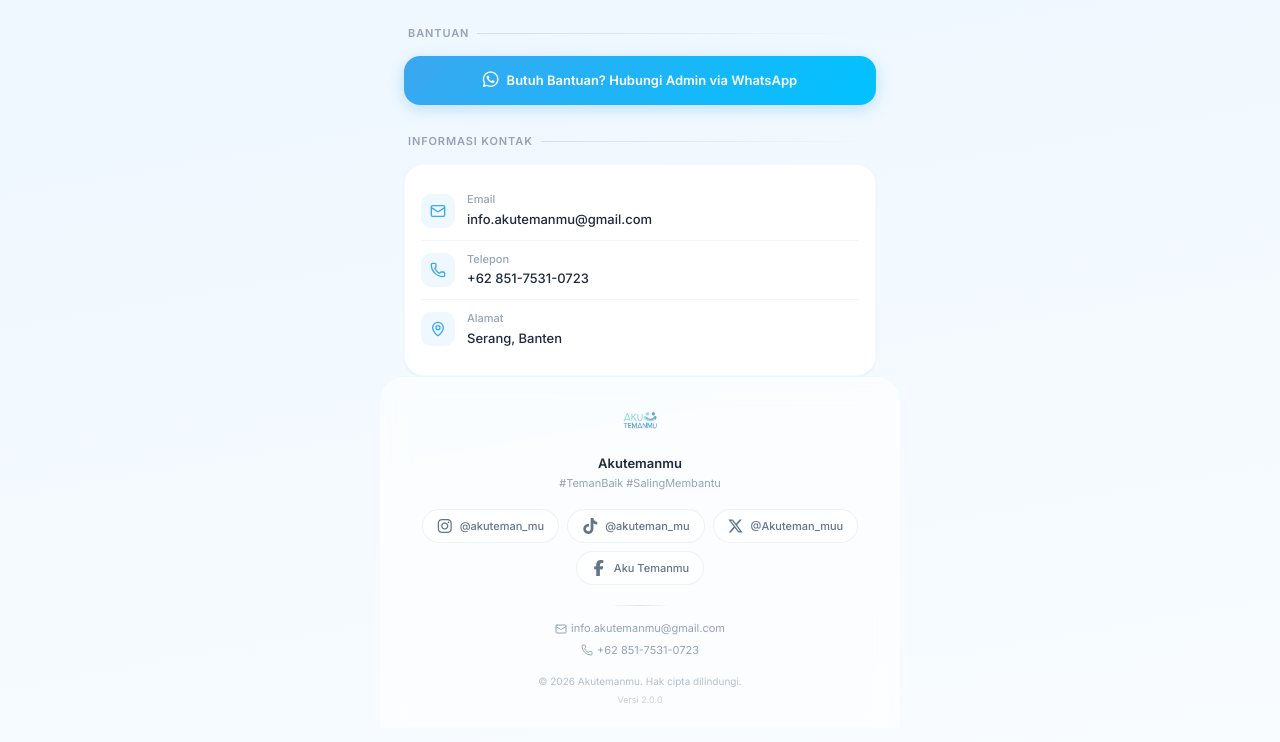
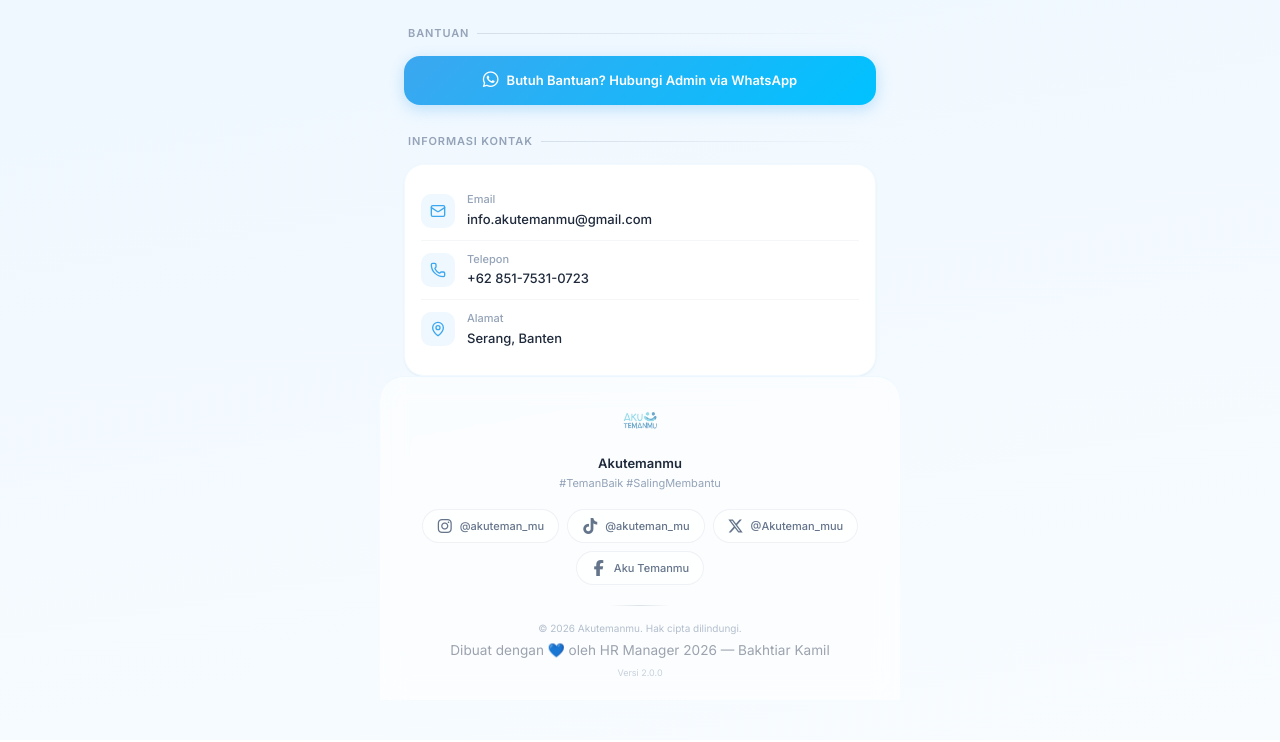
Before and after one commit to Bakhtiar05/Absensi-Relawan-Akutemanmu, a plain HTML site: page index.html in a window 1280 px wide. Shown: the part 1121-1863 px from the top of the page. Drawn offline with nearby package versions, Linux system fonts and the light colour scheme.

Commit message:
fix footer

```diff
--- a/index.html
+++ b/index.html
@@ -270,17 +270,12 @@
 
             <div class="footer__divider"></div>
 
-            <div class="footer__contact-line">
-                <i data-lucide="mail"></i>
-                info.akutemanmu@gmail.com
-            </div>
-            <div class="footer__contact-line">
-                <i data-lucide="phone"></i>
-                +62 851-7531-0723
-            </div>
 
             <div class="footer__copyright">
                 &copy; <span id="year-text">2026</span> Akutemanmu. Hak cipta dilindungi.
+            </div>
+            <div class="footer__credit" style="font-size: 0.85rem; color: #9CA3AF; margin: 4px 0;">
+                Dibuat dengan 💙 oleh HR Manager 2026 — Bakhtiar Kamil
             </div>
             <div class="footer__version">Versi 2.0.0</div>
         </footer>
```
